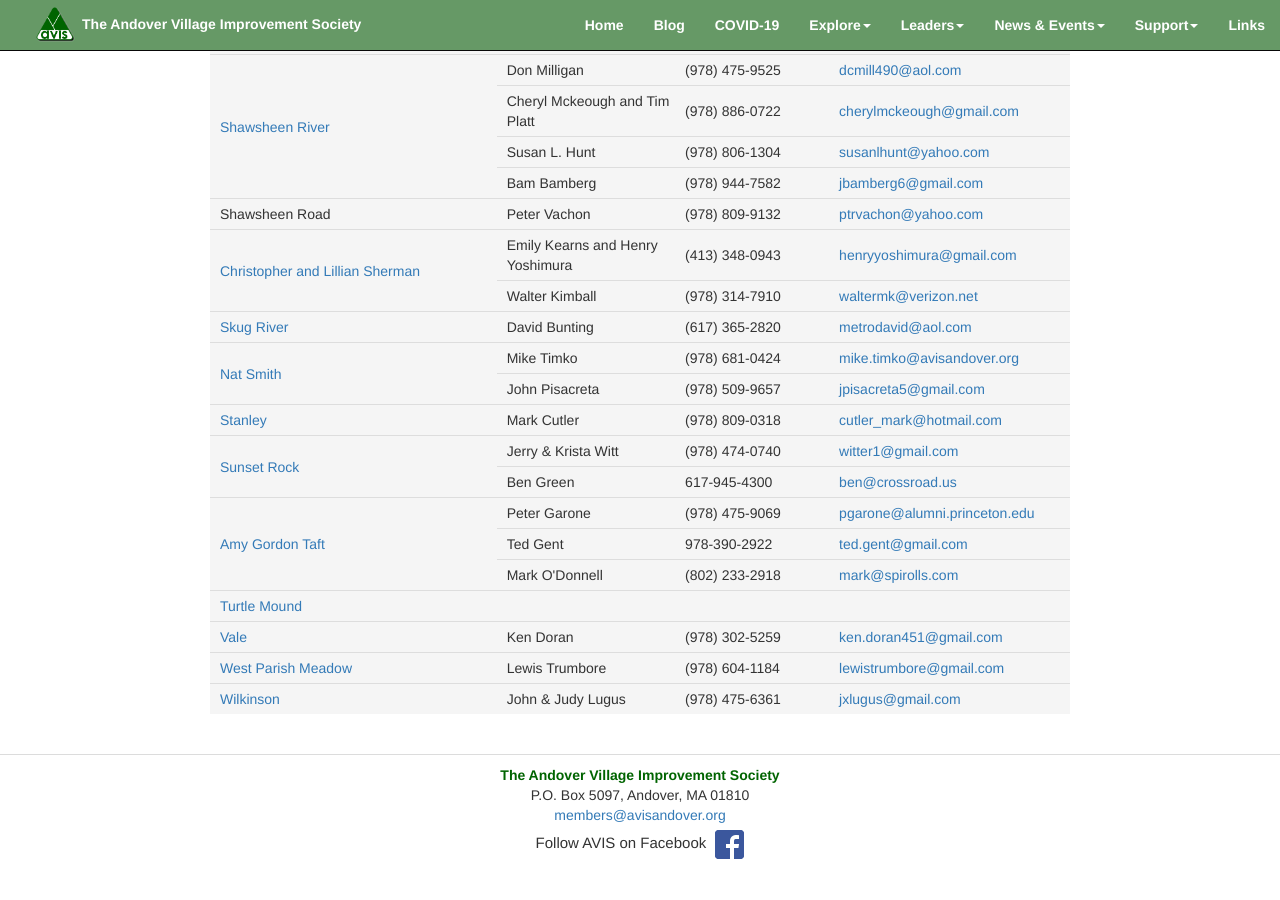
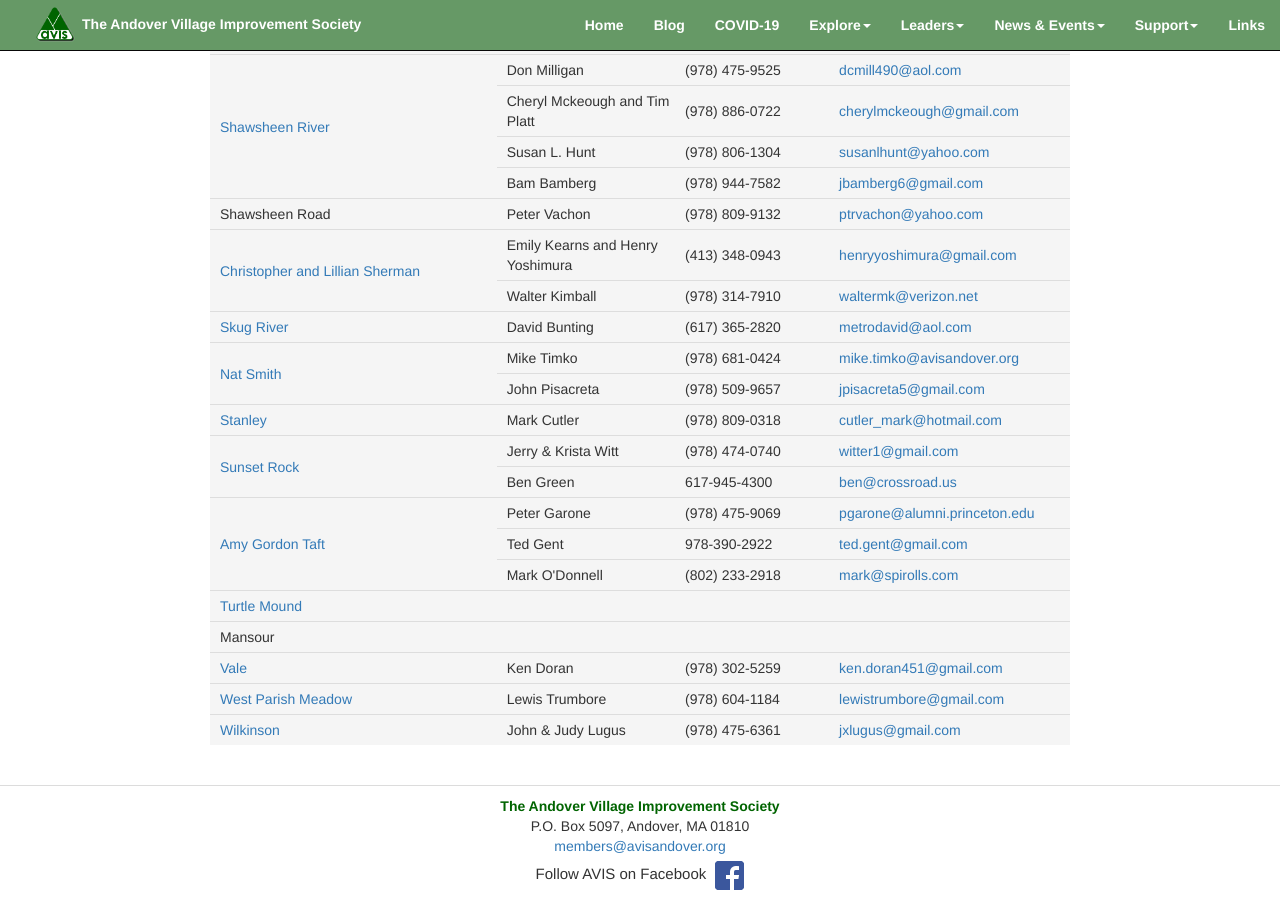
Before and after one commit to avisandover/avis-website, a Jekyll site: the page built from wardens.html, in a window 1280 px wide and 900 px high, scrolled down 2125 px. Built offline with Jekyll 4.4.1, drawn with Linux system fonts in a browser that asks for light colours; nearby versions of some CDN libraries; before the commit the page ends 2994 px from its top, so only the background shows below that.

Commit message:
Added Mansour Reservataion to Wardens Page-No Wardens added.

```diff
--- a/wardens.html
+++ b/wardens.html
@@ -425,6 +425,12 @@ title: AVIS Wardens
         <td></td>
       </tr>
       <tr>
+        <td>Mansour</td>
+        <td></td>
+        <td></td>
+        <td></td>
+      </tr>
+      <tr>
         <td><a href="/vale.html">Vale</a></td>
         <td>Ken Doran</td>
         <td>(978) 302-5259</td>
```
